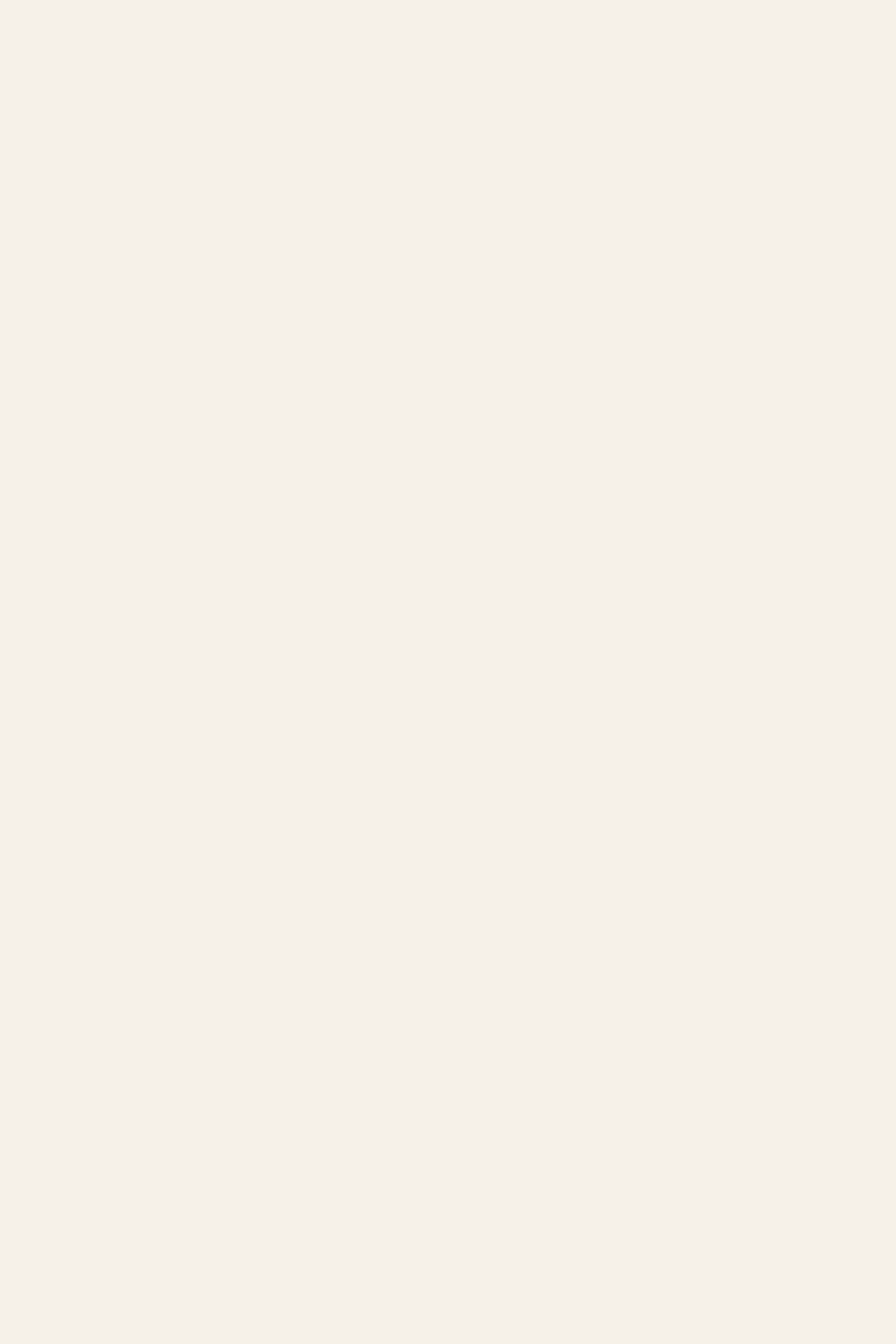
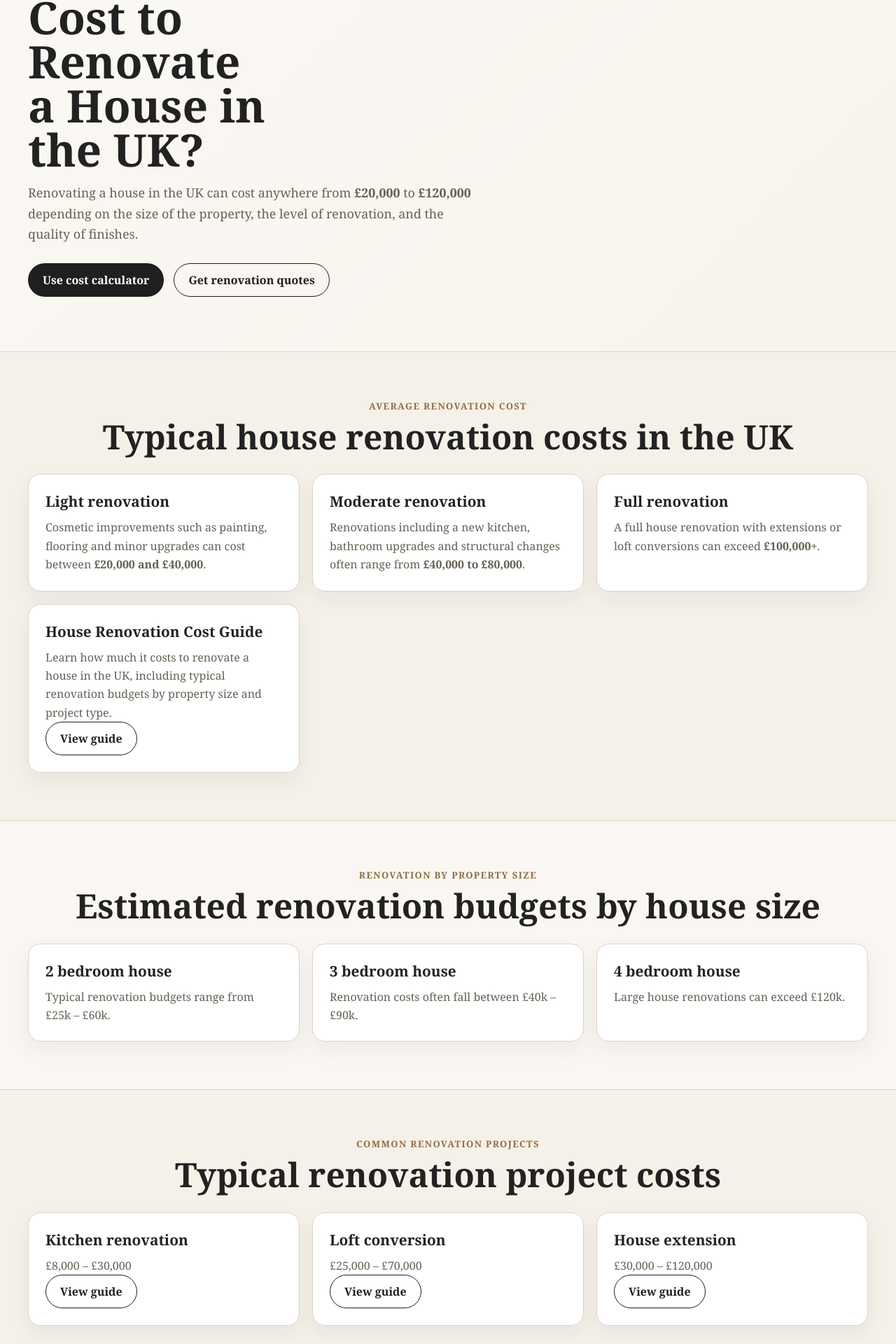
Before and after one commit to CasparRitchie/renovationcostguide, a React (Vite) app in the folder frontend/: page /how-much-does-it-cost-to-renovate-a-house-uk in a window 1280 px wide. Before the commit this address had no page. Shown: the part 227-2147 px from the top of the page at 70% size. Before the commit the page ends 800 px from the top, so only its background shows below. Built offline with nearby package versions, Linux system fonts and the light colour scheme.

Commit message:
Add programmatic SEO cost pages v0.7

```diff
--- a/frontend/src/components/home/HomeHero.jsx
+++ b/frontend/src/components/home/HomeHero.jsx
@@ -14,6 +14,13 @@ export default function HomeHero({ estimate }) {
             <Link to="/cost/loft-conversion">loft conversions</Link>,{" "}
             <Link to="/cost/house-extension">house extensions</Link>, garden rooms and
             kitchen renovations.
+            <Link to="/cost/kitchen-renovation">kitchen renovations</Link>
+
+            {" "}You can also read our{" "}
+            <Link to="/how-much-does-it-cost-to-renovate-a-house-uk">
+              full guide to house renovation costs in the UK
+            </Link>{" "}
+            before planning your project.
           </p>
 
           <div className="hero-actions">
--- a/frontend/src/main.jsx
+++ b/frontend/src/main.jsx
@@ -4,6 +4,8 @@ import { BrowserRouter, Routes, Route } from "react-router-dom";
 import App from "./App.jsx";
 import CostPage from "./pages/CostPage.jsx";
 import "./index.css";
+import RenovationCostGuide from "./pages/RenovationCostGuide";
+
 
 ReactDOM.createRoot(document.getElementById("root")).render(
   <React.StrictMode>
@@ -12,6 +14,7 @@ ReactDOM.createRoot(document.getElementById("root")).render(
         <Route path="/" element={<App />} />
         <Route path="/cost/:projectSlug" element={<CostPage />} />
         <Route path="/cost/:projectSlug/:citySlug" element={<CostPage />} />
+        <Route path="/how-much-does-it-cost-to-renovate-a-house-uk" element={<RenovationCostGuide />} />
       </Routes>
     </BrowserRouter>
   </React.StrictMode>
--- /dev/null
+++ b/frontend/src/pages/RenovationCostGuide.jsx
@@ -0,0 +1,176 @@
+import { Link } from "react-router-dom";
+import SeoHead from "../components/SeoHead.jsx";
+import { formatGBP } from "../data/seoData.js";
+
+export default function RenovationCostGuide() {
+
+  const averageLow = 20000;
+  const averageHigh = 120000;
+
+  return (
+    <>
+      <SeoHead
+        title="How Much Does It Cost to Renovate a House in the UK?"
+        description="Learn the average cost to renovate a house in the UK. Compare full house renovation costs, project budgets and typical renovation prices."
+        canonical="https://www.renovationcostguide.co.uk/how-much-does-it-cost-to-renovate-a-house-uk"
+      />
+
+      <section className="hero">
+        <div className="container hero-grid">
+
+          <div className="hero-copy">
+            <p className="hero-kicker">Renovation planning guide</p>
+
+            <h1>
+              How Much Does It Cost to Renovate a House in the UK?
+            </h1>
+
+            <p className="hero-text">
+              Renovating a house in the UK can cost anywhere from
+              {" "}
+              <strong>{formatGBP(averageLow)}</strong>
+              {" "}to{" "}
+              <strong>{formatGBP(averageHigh)}</strong>
+              {" "}
+              depending on the size of the property, the level of renovation,
+              and the quality of finishes.
+            </p>
+
+            <div className="hero-actions">
+              <a href="/#calculator" className="btn btn-primary">
+                Use cost calculator
+              </a>
+
+              <a href="/#quotes" className="btn btn-secondary">
+                Get renovation quotes
+              </a>
+            </div>
+          </div>
+
+        </div>
+      </section>
+
+      <section className="section">
+        <div className="container">
+
+          <div className="section-heading">
+            <p className="section-kicker">Average renovation cost</p>
+            <h2>Typical house renovation costs in the UK</h2>
+          </div>
+
+          <div className="benefits-grid">
+
+            <div className="benefit-card">
+              <h3>Light renovation</h3>
+              <p>
+                Cosmetic improvements such as painting, flooring and minor
+                upgrades can cost between <strong>£20,000 and £40,000</strong>.
+              </p>
+            </div>
+
+            <div className="benefit-card">
+              <h3>Moderate renovation</h3>
+              <p>
+                Renovations including a new kitchen, bathroom upgrades and
+                structural changes often range from
+                <strong> £40,000 to £80,000</strong>.
+              </p>
+            </div>
+
+            <div className="benefit-card">
+              <h3>Full renovation</h3>
+              <p>
+                A full house renovation with extensions or loft conversions
+                can exceed <strong>£100,000+</strong>.
+              </p>
+            </div>
+
+            <div className="benefit-card">
+              <h3>House Renovation Cost Guide</h3>
+              <p>
+                Learn how much it costs to renovate a house in the UK, including typical
+                renovation budgets by property size and project type.
+              </p>
+              <Link
+                className="btn btn-secondary"
+                to="/how-much-does-it-cost-to-renovate-a-house-uk"
+              >
+                View guide
+              </Link>
+            </div>
+
+          </div>
+        </div>
+      </section>
+
+      <section className="section section-alt">
+        <div className="container">
+
+          <div className="section-heading">
+            <p className="section-kicker">Renovation by property size</p>
+            <h2>Estimated renovation budgets by house size</h2>
+          </div>
+
+          <div className="benefits-grid">
+
+            <div className="benefit-card">
+              <h3>2 bedroom house</h3>
+              <p>Typical renovation budgets range from £25k – £60k.</p>
+            </div>
+
+            <div className="benefit-card">
+              <h3>3 bedroom house</h3>
+              <p>Renovation costs often fall between £40k – £90k.</p>
+            </div>
+
+            <div className="benefit-card">
+              <h3>4 bedroom house</h3>
+              <p>Large house renovations can exceed £120k.</p>
+            </div>
+
+          </div>
+        </div>
+      </section>
+
+      <section className="section">
+        <div className="container">
+
+          <div className="section-heading">
+            <p className="section-kicker">Common renovation projects</p>
+            <h2>Typical renovation project costs</h2>
+          </div>
+
+          <div className="benefits-grid">
+
+            <div className="benefit-card">
+              <h3>Kitchen renovation</h3>
+              <p>£8,000 – £30,000</p>
+              <Link to="/cost/kitchen-renovation" className="btn btn-secondary">
+                View guide
+              </Link>
+            </div>
+
+            <div className="benefit-card">
+              <h3>Loft conversion</h3>
+              <p>£25,000 – £70,000</p>
+              <Link to="/cost/loft-conversion" className="btn btn-secondary">
+                View guide
+              </Link>
+            </div>
+
+            <div className="benefit-card">
+              <h3>House extension</h3>
+              <p>£30,000 – £120,000</p>
+              <Link to="/cost/house-extension" className="btn btn-secondary">
+                View guide
+              </Link>
+            </div>
+
+          </div>
+
+        </div>
+      </section>
+
+    </>
+  );
+}
```
